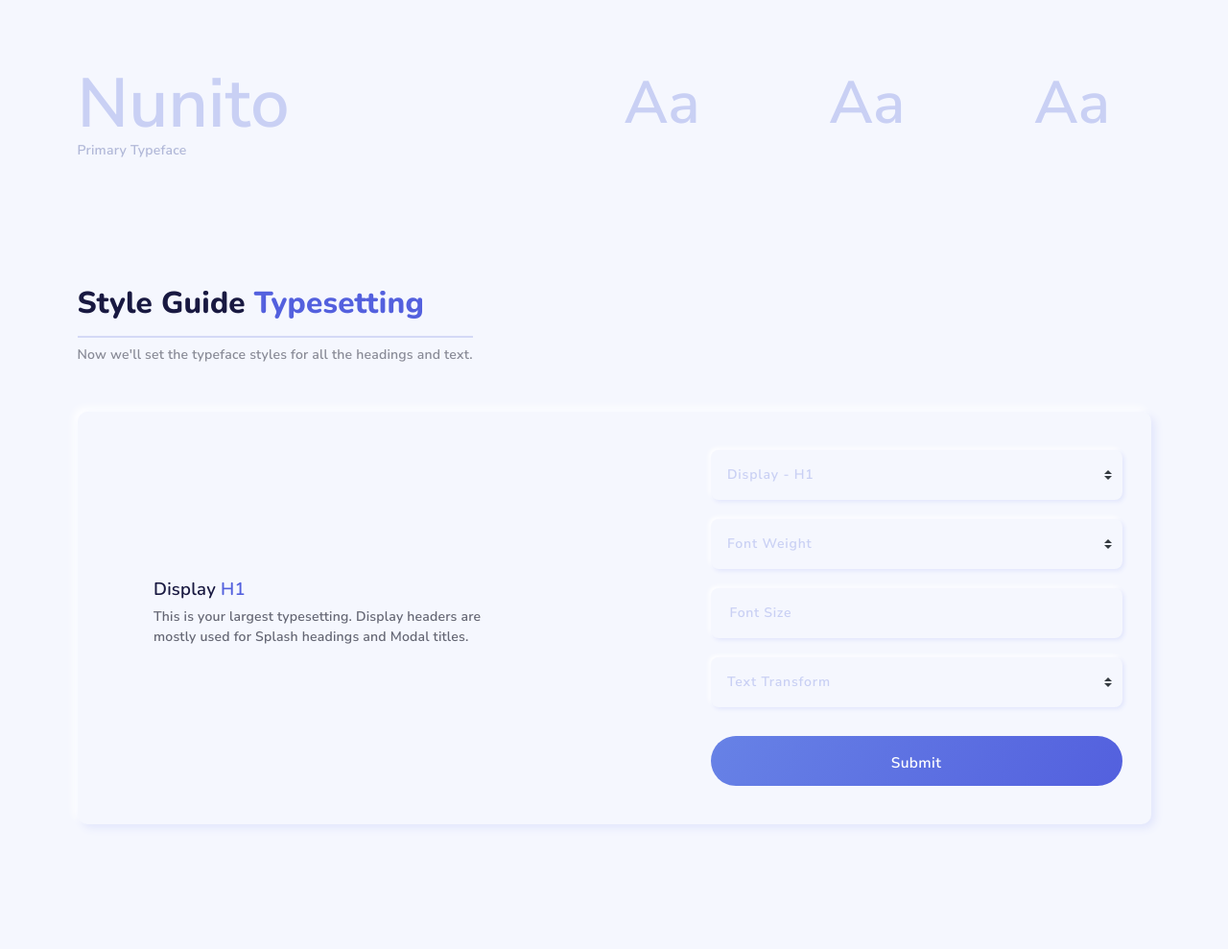
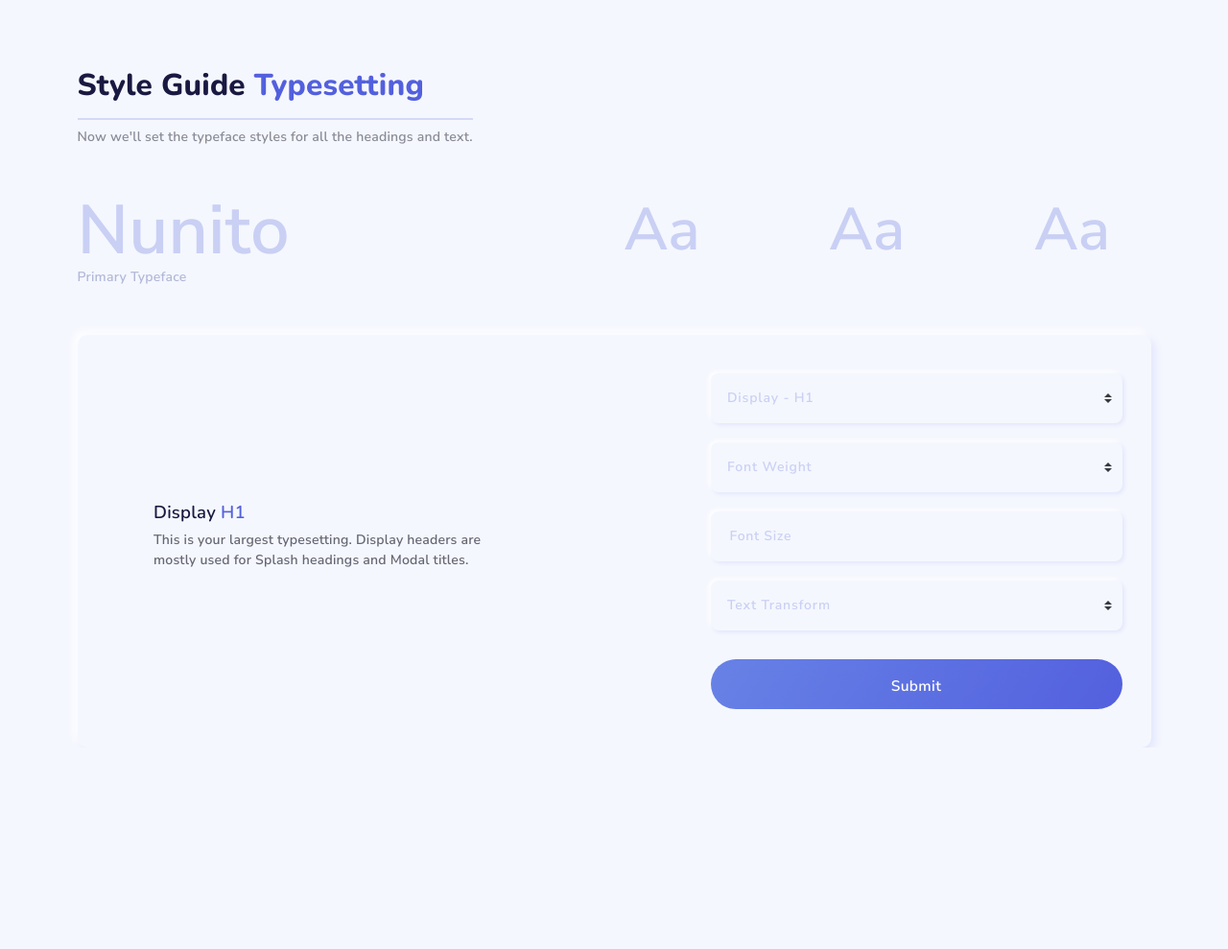
Before and after one commit to sashacandoit/style-guide-generator, a Flask app: page /style-guide/typesetting in a window 1280 px wide. Shown: the part 85-1074 px from the top of the page at 96% size. After the commit the page ends 864 px from the top, so only its background shows below. Run offline with Flask 2, Linux system fonts and the light colour scheme; data that the repository does not hold is empty; some libraries are stand-ins or nearby versions.

Commit message:
more typesetting form style edits

```diff
--- a/project/templates/typesetting_form.html
+++ b/project/templates/typesetting_form.html
@@ -6,6 +6,10 @@
 {% block content %}
 <section class="med">
     <div class="container mt-40">
+        <div class="section-title-area mb-50">
+            <h3 class="section-title">Style Guide<span class="text-primary"> Typesetting</span></h3>
+            <h5 class="section-sub-title">Now we'll set the typeface styles for all the headings and text.</h5>
+        </div>
         <div class="row justify-content-between align-items-start mt-20">
             <div class="col-md-5">
                 <div class="row">
@@ -36,18 +40,8 @@
 </section>
 
 
-<section class="lg">
-    <div class="container">
-        <div class="section-title-area mb-50">
-            <h3 class="section-title">Style Guide<span class="text-primary"> Typesetting</span></h3>
-            <h5 class="section-sub-title">Now we'll set the typeface styles for all the headings and text.</h5>
-        </div>
-        <!-- <div class="row mb-20">
-            <h5>Style Guide Typesetting</h5>
-            <p class="lead">
-                Now we'll set the typeface styles for all the headings and text
-            </p>
-        </div> -->
+
+    <div class="container mt-20">
         <div class="promo-box">
             <div class="row">
                 <form action="POST" class="">
@@ -84,7 +78,7 @@
             </div>
         </div>
     </div>
-</section>
+
 
 
 {% endblock %}
```
